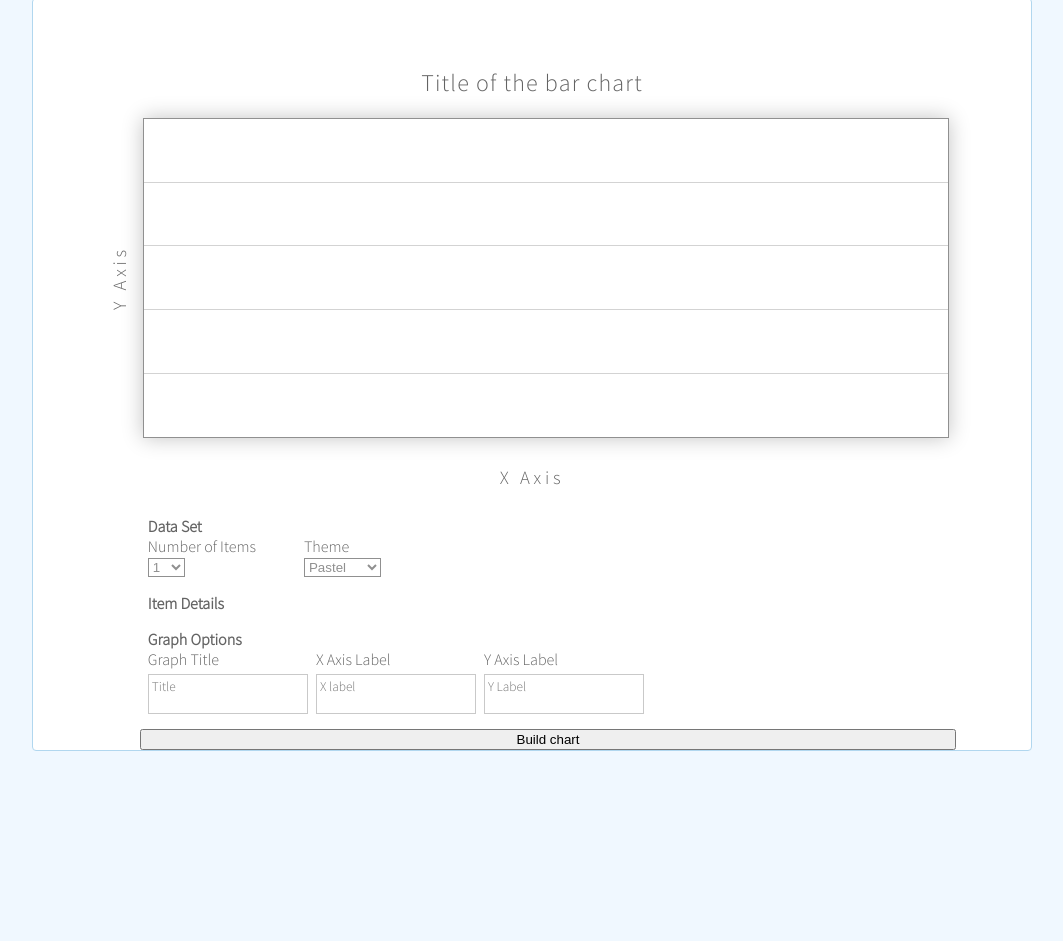
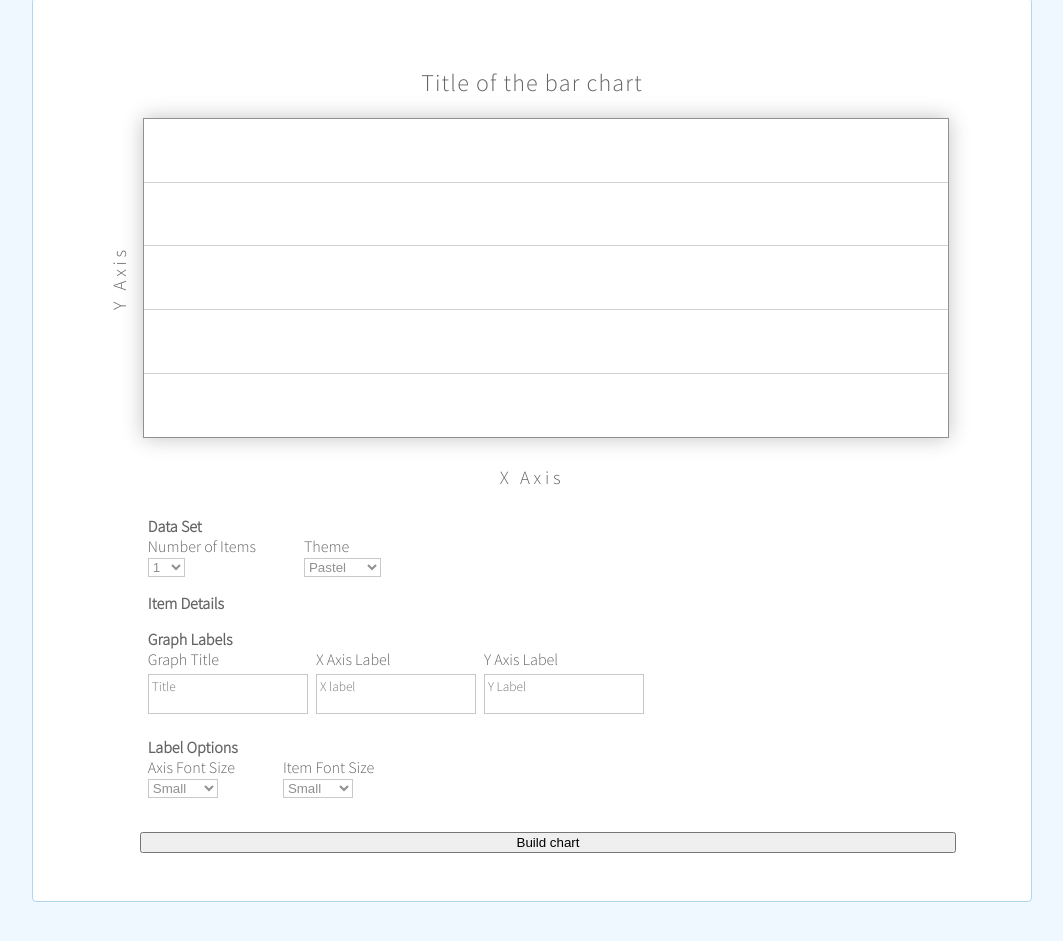
Before and after one commit to nsofianos/bar-chart, a website with bundled scripts: page public/bar-chart.html in a window 1280 px wide. Shown: the part 221-1162 px from the top of the page, without its empty margins (108-1171 px from the left). Before the commit the page ends 972 px from the top, so only its background shows below. Built offline with nearby package versions, Linux system fonts and the light colour scheme; a web font is replaced by a local one.

Commit message:
add label options tab with font size options

```diff
--- a/public/bar-chart.html
+++ b/public/bar-chart.html
@@ -86,7 +86,7 @@
             <div id="item-options-tab"></div>
           </div>
           <div class="options-tab" id="graph-options-tab">
-            <h4>Graph Options</h4>
+            <h4>Graph Labels</h4>
             <div class="graph-options">
               <div class="option">
                 <label for="op-title">Graph Title</label>
@@ -102,6 +102,27 @@
               </div>
             </div>
           </div>
+          <div class="options-tab">
+            <h4>Label Options</h4>
+            <div class="data-options">
+              <div class="data-option">
+                <label for="axis-label-font">Axis Font Size</label>
+                <select name="axis-label-font">
+                  <option value="1">Small</option>
+                  <option value="2">Medium</option>
+                  <option value="3">Large</option>
+                </select>
+              </div>
+              <div class="data-option">
+                <label for="item-label-font">Item Font Size</label>
+                <select name="item-label-font">
+                  <option value="1">Small</option>
+                  <option value="2">Medium</option>
+                  <option value="3">Large</option>
+                </select>
+              </div>
+            </div>
+          </div>
           <button id="buildChart">Build chart</button>
         </div>
       </section>
--- a/public/main.css
+++ b/public/main.css
@@ -10,13 +10,17 @@ html {
 
 html,
 body {
-  height: 100vh;
   font-family: "Source Sans Pro", sans-serif;
 }
 
 body {
   margin: 0;
   background-color: aliceblue;
+  padding-bottom: 5em;
+}
+
+button {
+  margin-top: 2em;
 }
 
 header {
@@ -46,6 +50,7 @@ header {
 
 main {
   padding-top: 3em;
+  padding-bottom: 3em;
   border: 1px solid #b1d7ef;
   max-width: 1000px;
   width: 80%;
@@ -84,7 +89,7 @@ label {
 }
 
 select {
-  border: 1px solid #909090;
+  border: 1px solid #c9c9c9;
   color: #909090;
   background-color: #ffffff;
   outline: none;
```
